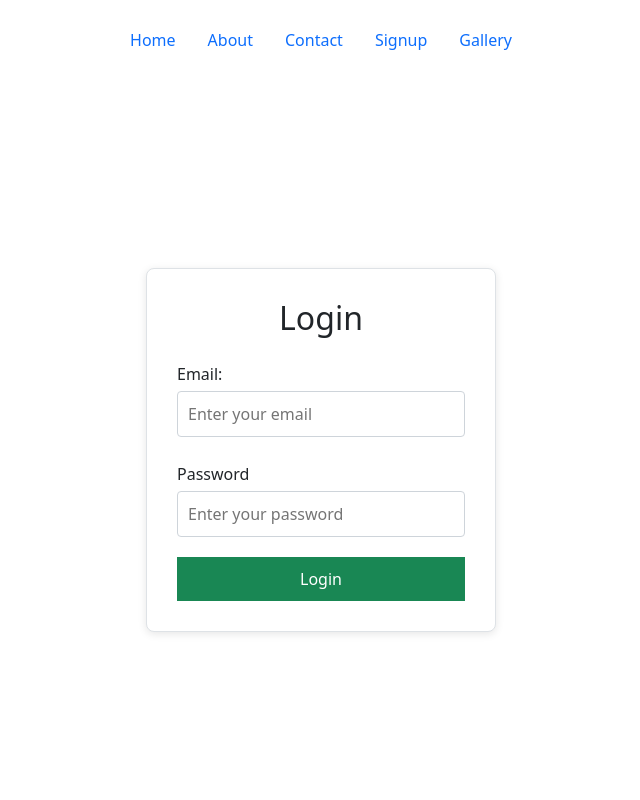
After one commit to 3-kaizer/Django, a Django app: template myproject_recovered/products/templates/login.html in a window 1280 px wide. The commit adds this page. Shown: the whole page, without its empty margins (319-959 px from the left). Run offline with Django 4.2, Linux system fonts and the light colour scheme; the template is opened without the code that fills it, so the values that code supplies are empty; some libraries are stand-ins or nearby versions.

Commit message:
Center login form as container/card with proper styling

```diff
--- a/myproject_recovered/Shop/urls.py
+++ b/myproject_recovered/Shop/urls.py
@@ -16,10 +16,10 @@ Including another URLconf
 """
 from django.contrib import admin
 from django.urls import path, include
-from django.views.generic import RedirectView
+
 
 urlpatterns = [
     path('admin/', admin.site.urls),
-    path('products/', include('products.urls')),
-    path('', RedirectView.as_view(url='/products/', permanent=False)),
+    path('', include('products.urls')),
+
 ]
--- /dev/null
+++ b/myproject_recovered/products/templates/login.html
@@ -0,0 +1,50 @@
+<!DOCTYPE html>
+<html lang="en">
+<head>
+    <meta charset="UTF-8">
+    <meta name="viewport" content="width=device-width, initial-scale=1.0">
+    <title>Document</title>
+     {% load static %}
+    <link rel="stylesheet" href="{% static 'styles/main.css' %}">
+    <link rel="stylesheet" href="{% static 'styles/bootstrap/css/bootstrap.css' %}">
+</head>
+<body>
+    <nav>
+        <ul class="nav">
+            <li class="nav-item">
+                <a class="nav-link active" aria-current="page" href="{% url 'index' %}">Home</a>
+            </li>
+            <li class="nav-item">
+                <a class="nav-link" href="{% url 'about' %}">About</a>
+            </li>
+            <li class="nav-item">
+                <a class="nav-link" href="{% url 'contact' %}">Contact</a>
+            </li>
+            <li class="nav-item">
+                <a class="nav-link" href="{% url 'signup' %}">Signup</a>
+            </li>
+            <li class="nav-item">
+                <a class="nav-link" href="{% url 'gallery' %}">Gallery</a>
+            </li>
+        </ul>
+    </nav>
+    <div class="form-container">
+         <h2 style="text-align: center; margin-bottom: 20px;">Login</h2>
+    <form action="">
+        <div class="form-group">
+        <label for="">Email:</label>
+        <input type="text"
+        placeholder="Enter your email" required>
+        </div>
+
+        <div class="form-group">
+        <label for="">Password</label>
+        <input type="text"
+        placeholder="Enter your password" required>
+        </div>
+        <button>Login</button>
+    </form>
+    </div>
+
+</body>
+</html>
--- a/myproject_recovered/products/urls.py
+++ b/myproject_recovered/products/urls.py
@@ -16,11 +16,14 @@ Including another URLconf
 """
 from django.urls import path
 from . import views
+from django.contrib import admin
 
 urlpatterns = [
+    path('admin/' ,admin.site.urls),
     path('', views.index, name='index'),
     path('about/', views.about, name='about'),
     path('gallery/', views.gallery, name='gallery'),
     path('contact/', views.contact, name='contact'),
     path('signup/', views.signup, name='signup'),
+    path('login/', views.signup, name='login'),
 ]
--- a/myproject_recovered/products/views.py
+++ b/myproject_recovered/products/views.py
@@ -11,3 +11,5 @@ def gallery(request):
     return render(request,'gallery.html')
 def signup(request):
     return render(request,'signup.html')
+def login(request):
+    return render(request,'login.html')
--- a/myproject_recovered/static/styles/main.css
+++ b/myproject_recovered/static/styles/main.css
@@ -3,3 +3,70 @@
 h2 {
     color: var(--color-primary);
 }
+
+/* Center the login form container */
+body {
+    display: flex;
+    flex-direction: column;
+    align-items: center;
+    min-height: 100vh;
+    margin: 0;
+    padding-top: 20px;
+}
+
+/* Navigation styling */
+nav {
+    width: 100%;
+    max-width: 1200px;
+    margin-bottom: 40px;
+}
+
+nav ul {
+    justify-content: center;
+}
+
+/* Form container - centered card */
+.form-container {
+    width: 100%;
+    max-width: 350px;
+    padding: 30px;
+    background: #ffffff;
+    border: 1px solid #dee2e6;
+    border-radius: 8px;
+    box-shadow: 0 2px 8px rgba(0, 0, 0, 0.1);
+    margin: auto;
+}
+
+.form-group {
+    margin-bottom: 20px;
+}
+
+label {
+    display: block;
+    padding: 5px 0;
+    font-weight: 500;
+}
+
+input, select {
+    width: 100%;
+    padding: 10px;
+    border: 1px solid #ced4da;
+    border-radius: 4px;
+    font-family: Arial, Helvetica, sans-serif;
+    box-sizing: border-box;
+}
+
+button {
+    width: 100%;
+    padding: 10px;
+    border: none;
+    border-radius: 6px;
+    cursor: pointer;
+    background-color: #198754;
+    color: white;
+    font-size: 16px;
+}
+
+button:hover {
+    background-color: #157347;
+}
```
Also changed, not shown: myproject_recovered/products/templates/about.html (+8 -5 lines), myproject_recovered/products/templates/contact.html (+8 -5 lines), myproject_recovered/products/templates/gallery.html (+8 -5 lines), myproject_recovered/products/templates/index.html (+5 -9 lines), myproject_recovered/products/templates/signup.html (+39 -5 lines).
